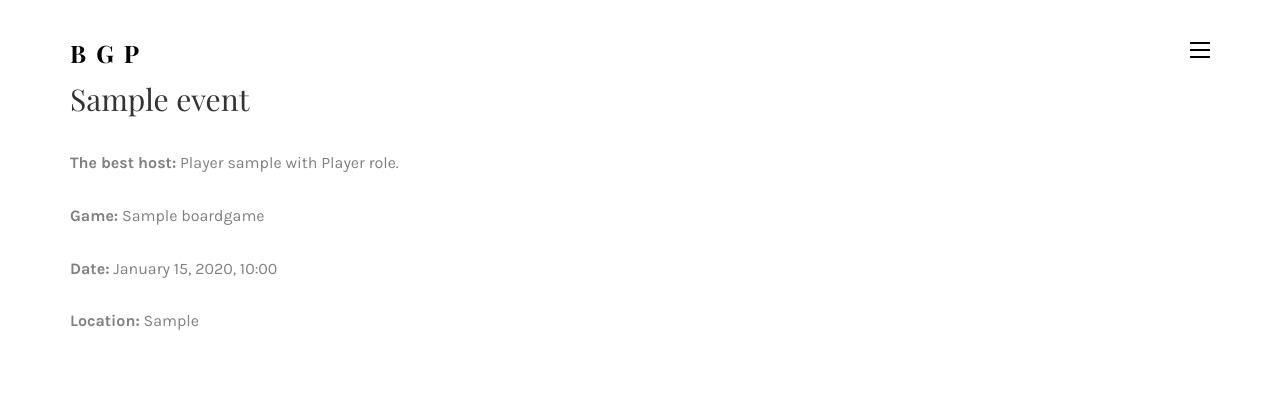
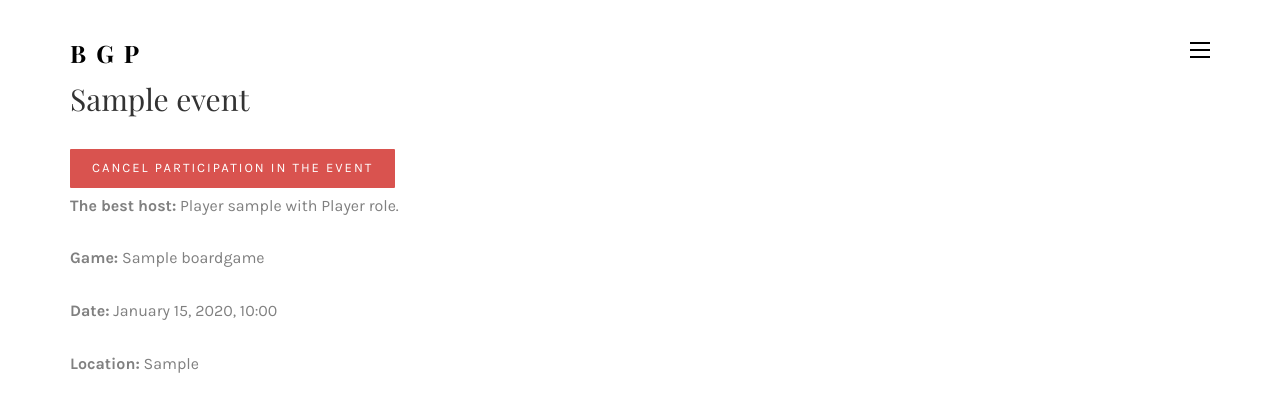
Before and after one commit to hlibswork/boardgame-platform, a Django app: page /events/1 in a window 1280 px wide. Shown: the top 412 px of the page. Run offline with Django 4.2, Linux system fonts and the light colour scheme; a user stored in the database is signed in; tables that the repository leaves empty hold one stand-in row (values such as "Sample post"); some libraries are stand-ins or nearby versions; some web fonts are replaced.

Commit message:
feat: add event registration toggle with status switching

```diff
--- a/boardgames/urls.py
+++ b/boardgames/urls.py
@@ -1,6 +1,6 @@
 from django.urls import path
 from boardgames.views import index, BoardGameListView, EventListView, PlayerListView, BoardGameDetailView, \
-    EventDetailView, EventCreateView
+    EventDetailView, EventCreateView, toggle_assign_to_event
 
 app_name = "boardgames"
 urlpatterns = [
@@ -11,4 +11,5 @@ urlpatterns = [
     path("boardgames/<int:pk>", BoardGameDetailView.as_view(), name="board-game-detail"),
     path("events/<int:pk>", EventDetailView.as_view(), name="event-detail"),
     path("events/create", EventCreateView.as_view(), name="event-create"),
+    path("events/<int:pk>/toggle/", toggle_assign_to_event, name="event-toggle"),
 ]
--- a/boardgames/views.py
+++ b/boardgames/views.py
@@ -1,10 +1,10 @@
 from django.contrib.auth.mixins import LoginRequiredMixin
-from django.shortcuts import render
+from django.shortcuts import render, get_object_or_404, redirect
 from django.urls import reverse_lazy
 from django.utils import timezone
 from django.views import generic
 
-from boardgames.models import BoardGame, Player, Event
+from boardgames.models import BoardGame, Player, Event, Registration
 
 
 def index(request):
@@ -54,8 +54,39 @@ class EventDetailView(LoginRequiredMixin, generic.DetailView):
     model = Event
     context_object_name = "event"
 
+    def get_context_data(self, **kwargs):
+        context = super().get_context_data(**kwargs)
+        event = self.get_object()
+
+        registration = Registration.objects.filter(
+            player=self.request.user, event=event
+        ).first()
+
+        context["registration"] = registration
+        return context
+
 
 class EventCreateView(LoginRequiredMixin, generic.CreateView):
     model = Event
     fields = "__all__"
     success_url = reverse_lazy("boardgames:event-list")
+
+
+def toggle_assign_to_event(request, pk):
+    event = get_object_or_404(Event, pk=pk)
+    registration = Registration.objects.filter(
+        player=request.user, event=event
+    ).first()
+
+    if registration:
+        if registration.status == "Registered":
+            registration.status = "Canceled"
+        else:
+            registration.status = "Registered"
+        registration.save()
+    else:
+        Registration.objects.create(
+            player=request.user, event=event, status="Registered"
+        )
+
+    return redirect("boardgames:event-detail", pk=pk)
--- a/templates/boardgames/event_detail.html
+++ b/templates/boardgames/event_detail.html
@@ -2,7 +2,17 @@
 
 {% block content %}
 
+
   <h2>{{ event.title }}</h2>
+  <form method="post" action="{% url 'boardgames:event-toggle' event.pk %}">
+  {% csrf_token %}
+  {% if registration.status == "Registered" %}
+    <button class="btn btn-danger">Cancel participation in the event</button>
+  {% else %}
+    <button class="btn btn-success">Sign up for an event</button>
+  {% endif %}
+</form>
+
   <p><strong>The best host:</strong> {{ event.host }}</p>
   <p><strong>Game:</strong> {{ event.game }}</p>
   <p><strong>Date:</strong> {{ event.date|date:"F j, Y, H:i" }}</p>
```
